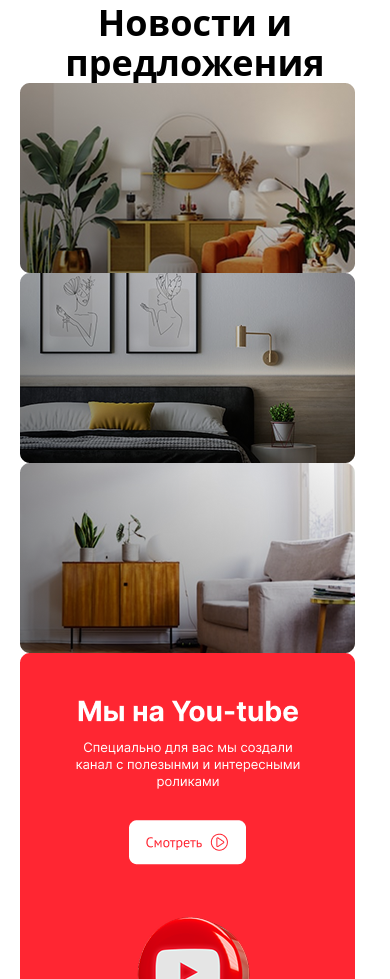
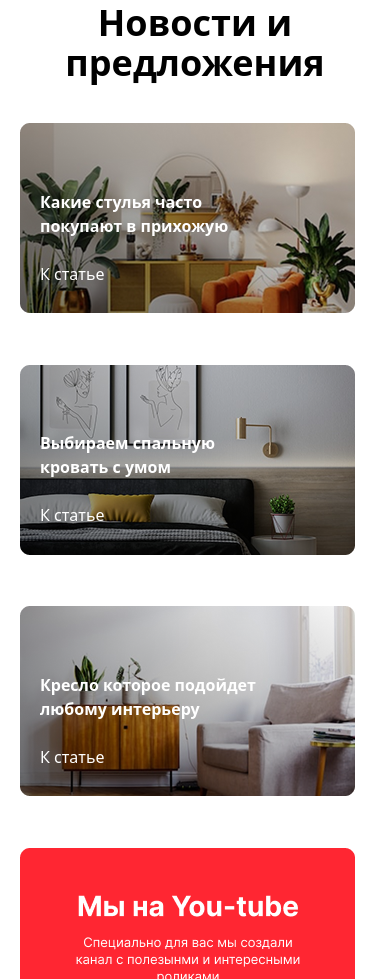
Before and after one commit to mukammalex/TW-home.20.06.26, a website: page index.html in a window 390 px wide. Shown: the part 2525-3504 px from the top of the page. Drawn offline with Linux system fonts and the light colour scheme.

Commit message:
Finished section Header,Nav,and Chair section, desktop and mobile responsive

```diff
--- a/index.html
+++ b/index.html
@@ -308,16 +308,36 @@
         <h1 class="font-bold text-4xl text-center">Новости и предложения</h1>
 
         <div>
-            <div>
+            <div class="mt-10">
                 <img src="./img/Rectangle 116.png" alt="">
+                <div class="relative text-white top-[-17vh] p-5">
+                <h3 class="font-bold">Какие стулья часто <br>
+                 покупают в прихожую</h3>
+                 <br>
+                 <a href="#">К статье</a>
+                </div>
             </div>
-            <div>
+            <div class="mt-[-10vh]">
                 <img src="./img/Rectangle 913.png" alt="">
+                <div class="relative text-white top-[-17vh] p-5">
+                    <h3 class="font-bold">
+                        Выбираем спальную <br>
+                         кровать с умом
+                    </h3>
+                    <br>
+                    <a href="#">К статье</a>
+                </div>
             </div>
-            <div>
+            <div class="mt-[-10vh]">
                 <img src="./img/Rectangle 914.png" alt="">
+                <div class="relative text-white top-[-17vh] p-5">
+                    <h3 class="font-bold">Кресло которое подойдет<br>
+                   любому интерьеру</h3>
+                   <br>
+                   <a href="#">К статье</a>
+                </div>
             </div>
-            <div>
+            <div class="mt-[-10vh]">
                 <img src="./img/Group 48096156.png" alt="">
             </div>
         </div>
```
Also changed, not shown: src/output.css.
